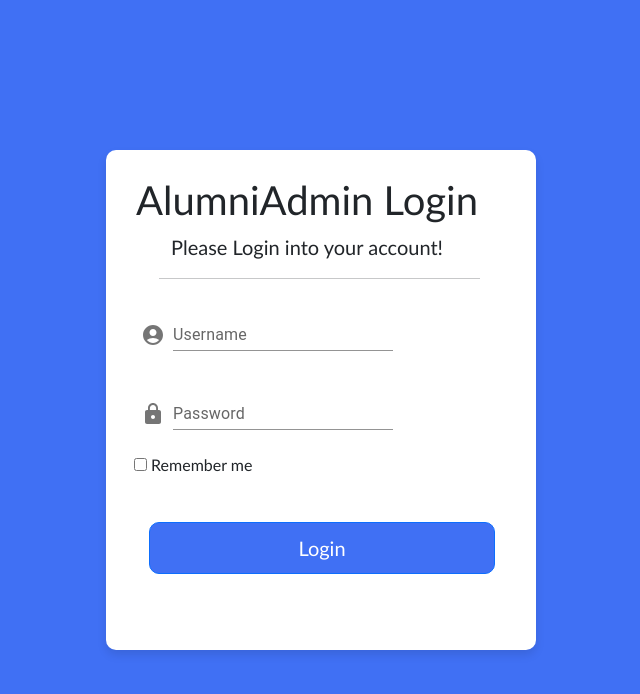
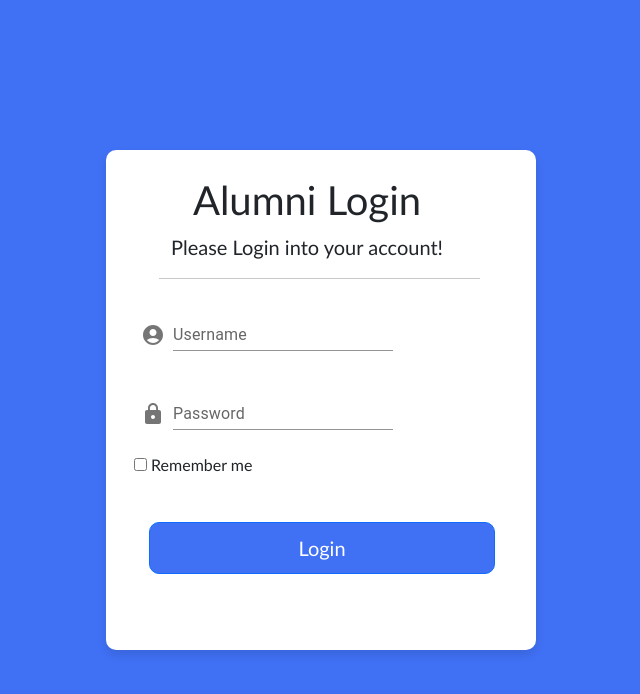
Before and after one commit to krutikajichkar/Online-Campus-Recruitment, a React (Create React App) app: page /alumnilogin in a window 1280 px wide. Shown: the top 694 px of the page, without its empty margins (319-959 px from the left). Built offline with nearby package versions, Linux system fonts and the light colour scheme.

Commit message:
changed login design

```diff
--- a/src/Components/Login.js
+++ b/src/Components/Login.js
@@ -72,7 +72,7 @@ function Login(props) {
         <div id="forms">
           <div class="form-login">
             <form action="/examples/actions/confirmation.php" method="post">
-              <h2 id="h2">{props.person}Admin Login</h2>
+              <h2 id="h2">{props.person} Login</h2>
               <center><p>Please Login into your account!</p></center>
               <hr />
               <div class="form-group">
```
Also changed, not shown: src/Components/AdminLogin.js (added, +10 -0 lines).
